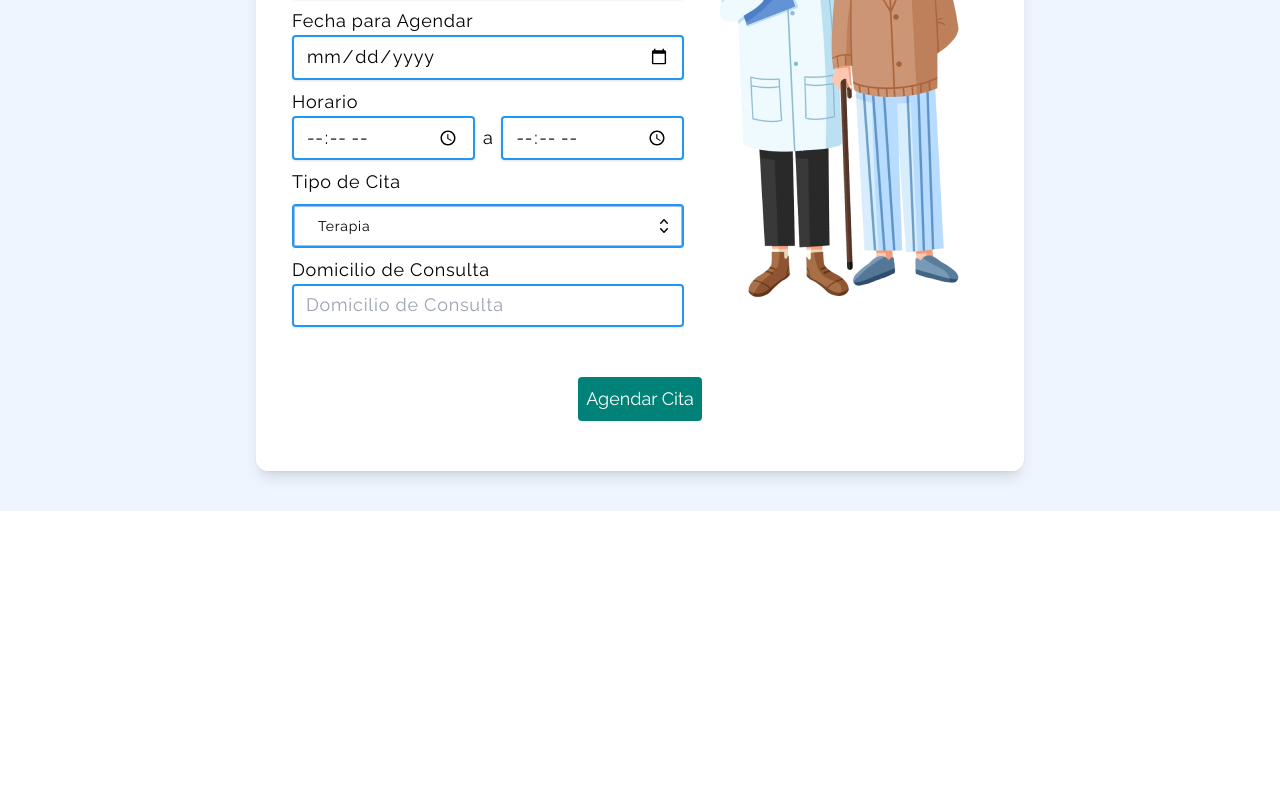
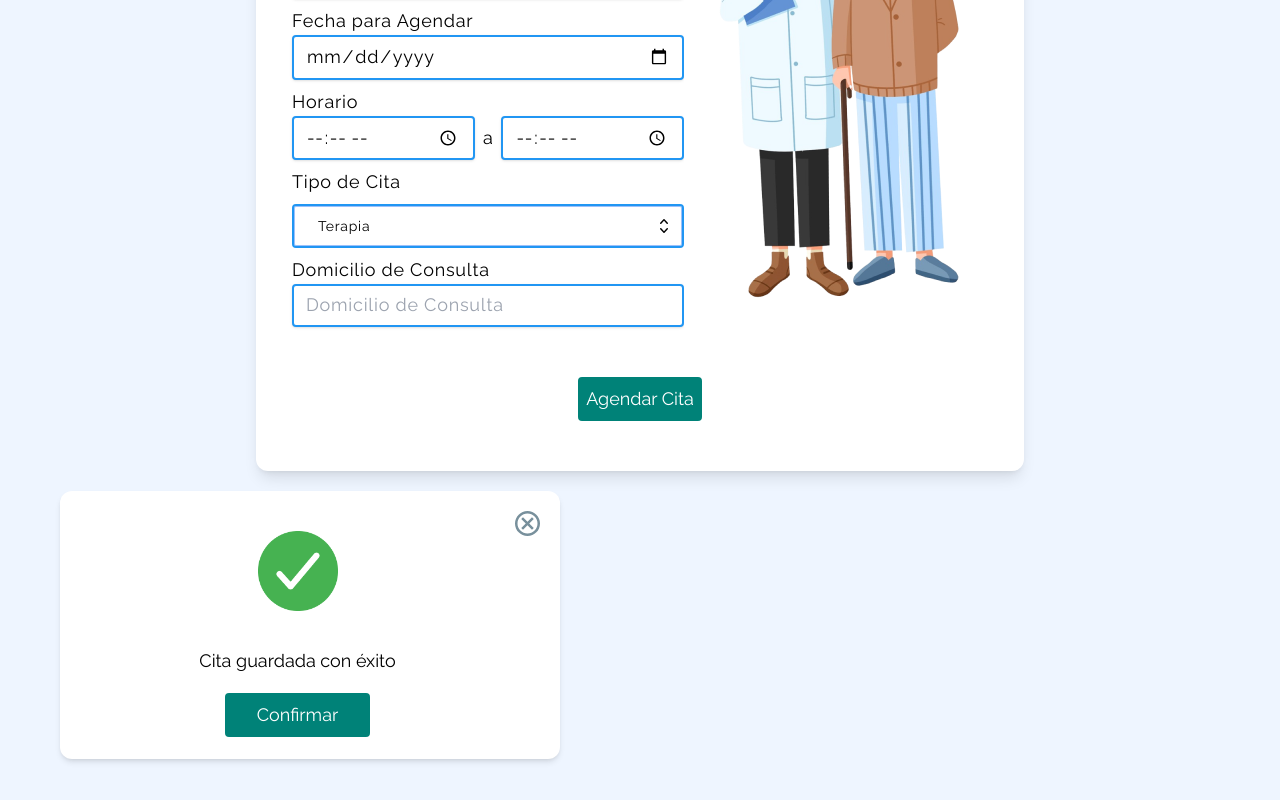
Before and after one commit to KodeClinic/front_KodeClinic, a Next.js app: page /NewAppointment in a window 1280 px wide. Shown: the part 342-1142 px from the top of the page. Before the commit the page ends 853 px from the top, so only its background shows below. Built offline with nearby package versions, Linux system fonts and the light colour scheme.

Commit message:
success modal added

```diff
--- /dev/null
+++ b/components/SuccessModal.jsx
@@ -0,0 +1,70 @@
+import clsx from "clsx";
+
+export default function SuccessModal(props) {
+  return (
+    <>
+      <div
+        className={clsx(
+          " bg-white",
+          "rounded-xl",
+          "shadow-lg",
+          "overflow-hidden",
+          "m-5",
+          "p-5",
+          "bg-white",
+          "shadow-md",
+          "md:w-[500px]",
+          "flex",
+          "justify-between"
+        )}
+      >
+        <div></div>
+        <div
+          className={clsx(
+            "space-y-4",
+            "flex",
+            "flex-col",
+            "justify-center",
+            "items-center"
+          )}
+        >
+          <img
+            className={clsx("max-w-20", "m-5")}
+            src="/assets/Vector.png"
+            alt="imgCheck"
+          />
+          <span className="text-center md:text-lg">{props.text}</span>
+          <button
+            className={clsx(
+              "border",
+              " border-2",
+              "rounded-md",
+              "p-2",
+              "px-8",
+              "text-white",
+              "bg-green_button",
+              "text-sm",
+              "md:text-lg"
+            )}
+          >
+            {props.button}
+          </button>
+        </div>
+        <div className={clsx("")}>
+          <svg
+            width="25"
+            height="25"
+            viewBox="0 0 25 25"
+            fill="none"
+            xmlns="http://www.w3.org/2000/svg"
+          >
+            <path
+              d="M8 18.75L12.5 14.25L17 18.75L18.75 17L14.25 12.5L18.75 8L17 6.25L12.5 10.75L8 6.25L6.25 8L10.75 12.5L6.25 17L8 18.75ZM12.5 25C10.7708 25 9.14583 24.6719 7.625 24.0156C6.10417 23.3594 4.78125 22.4688 3.65625 21.3438C2.53125 20.2188 1.64062 18.8958 0.984375 17.375C0.328125 15.8542 0 14.2292 0 12.5C0 10.7708 0.328125 9.14583 0.984375 7.625C1.64062 6.10417 2.53125 4.78125 3.65625 3.65625C4.78125 2.53125 6.10417 1.64062 7.625 0.984375C9.14583 0.328125 10.7708 0 12.5 0C14.2292 0 15.8542 0.328125 17.375 0.984375C18.8958 1.64062 20.2188 2.53125 21.3438 3.65625C22.4688 4.78125 23.3594 6.10417 24.0156 7.625C24.6719 9.14583 25 10.7708 25 12.5C25 14.2292 24.6719 15.8542 24.0156 17.375C23.3594 18.8958 22.4688 20.2188 21.3438 21.3438C20.2188 22.4688 18.8958 23.3594 17.375 24.0156C15.8542 24.6719 14.2292 25 12.5 25ZM12.5 22.5C15.2917 22.5 17.6562 21.5312 19.5938 19.5938C21.5312 17.6562 22.5 15.2917 22.5 12.5C22.5 9.70833 21.5312 7.34375 19.5938 5.40625C17.6562 3.46875 15.2917 2.5 12.5 2.5C9.70833 2.5 7.34375 3.46875 5.40625 5.40625C3.46875 7.34375 2.5 9.70833 2.5 12.5C2.5 15.2917 3.46875 17.6562 5.40625 19.5938C7.34375 21.5312 9.70833 22.5 12.5 22.5Z"
+              fill="#78909C"
+            />
+          </svg>
+        </div>
+      </div>
+    </>
+  );
+}
--- a/pages/NewAppointment.jsx
+++ b/pages/NewAppointment.jsx
@@ -1,4 +1,5 @@
 import clsx from "clsx";
+import SuccessModal from "@/components/SuccessModal";
 
 export default function NewAppointment() {
   //   const tabs = document.querySelectorAll(`[data-tab-target]`);
@@ -360,6 +361,10 @@ export default function NewAppointment() {
             </button>
           </div>
         </div>
+        <SuccessModal
+          text="Cita guardada con éxito"
+          button="Confirmar"
+        ></SuccessModal>
       </main>
     </>
   );
```
Also changed, not shown: public/assets/icons/Vector.svg (added).
